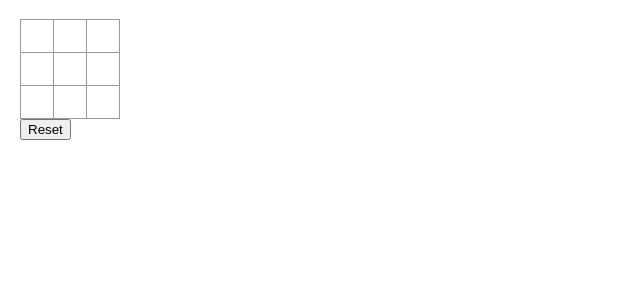
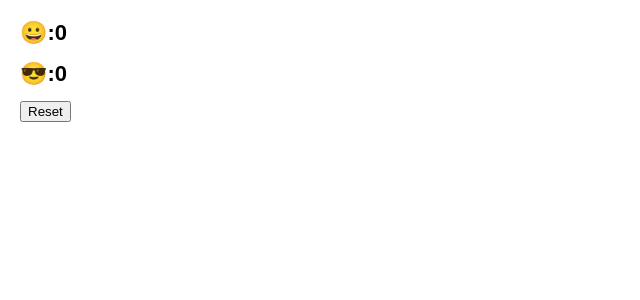
Before and after one commit to Franklingarci/Project-12, a React (Create React App) app: page / in a window 1280 px wide. Shown: the top 300 px of the page, without its empty margins (0-640 px from the left). Built offline with nearby package versions, Linux system fonts and the light colour scheme.

Commit message:
small projects

```diff
--- a/src/App.js
+++ b/src/App.js
@@ -1,5 +1,5 @@
 import {useState} from 'react';
-function Reset({click}){
+/*function Reset({click}){
     return <button className = "reset" onClick={click} > Reset</button>
 }
 function Square({value, onSquareClick}){
@@ -48,3 +48,66 @@ export default function Board() {
     </>
   );
 }
+
+  /*function CounterDisplay({count}){
+        return <h1> Count: {count}</h1>
+    }
+    function IncrementButton({onClick}){
+        return <button onClick={onClick}>+1</button>
+    }
+    function DecrementButton({onClick}){
+        return <button onClick={onClick}>-1</button>
+    }
+export default function counter(){
+   const [count, setCount] = useState(0);
+   function handleIncrement(){
+    setCount(count + 1);
+   }
+   function handleDecrement(){
+    setCount(count-1);
+   }
+   function handleReset(){
+    setCount(0)
+   }
+   return(
+    <div style={{textAlign:'center', marginTop: '50px'}}>
+        <CounterDisplay count ={count} />
+        <IncrementButton onClick = {handleIncrement} />
+        <DecrementButton onClick={handleDecrement} />
+    </div>
+   );
+}
+
+*/
+function Laughingemoji({count,onClick}){
+return <h1 onClick = {onClick}>😀:{count}</h1>
+}
+
+function Coolemoji({count,onClick}){
+return <h1 onClick = {onClick}>😎:{count}</h1>
+}
+function Reset({onClick}){
+return <button onClick = {onClick}> Reset</button>
+}
+
+export default function Emojiboard(){
+const [votes, setvotes] = useState(0);
+function handleVotes(){
+    setvotes(votes+1);
+}
+function resetVotes(){
+setvotes(0);
+console.log('hi')
+}
+return(
+<>
+<Laughingemoji count = {votes} onClick = {handleVotes}/>
+
+
+<Coolemoji count = {votes} onClick = {handleVotes}/>
+<Reset onClick = {resetVotes}/>
+</>
+
+
+);
+}
```
